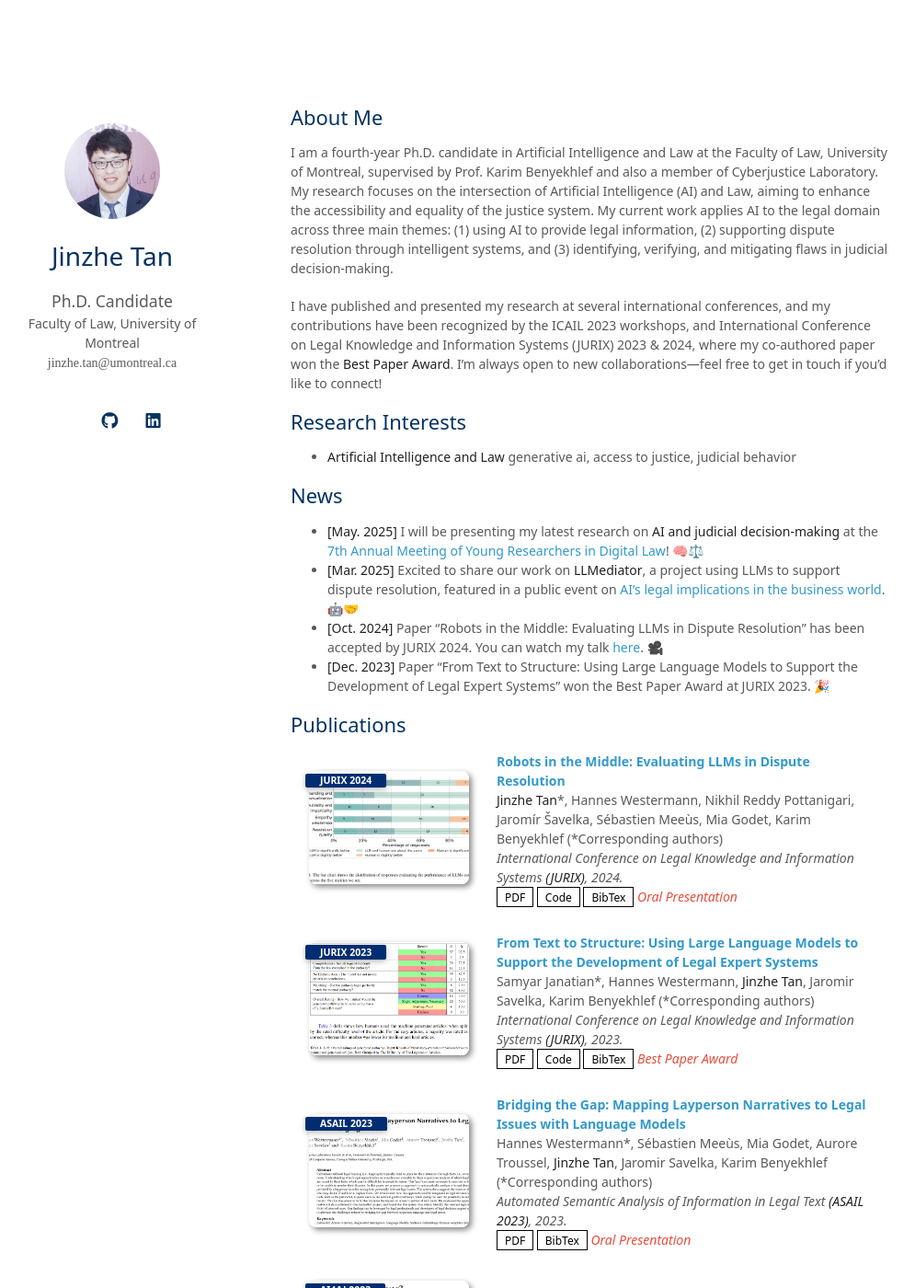
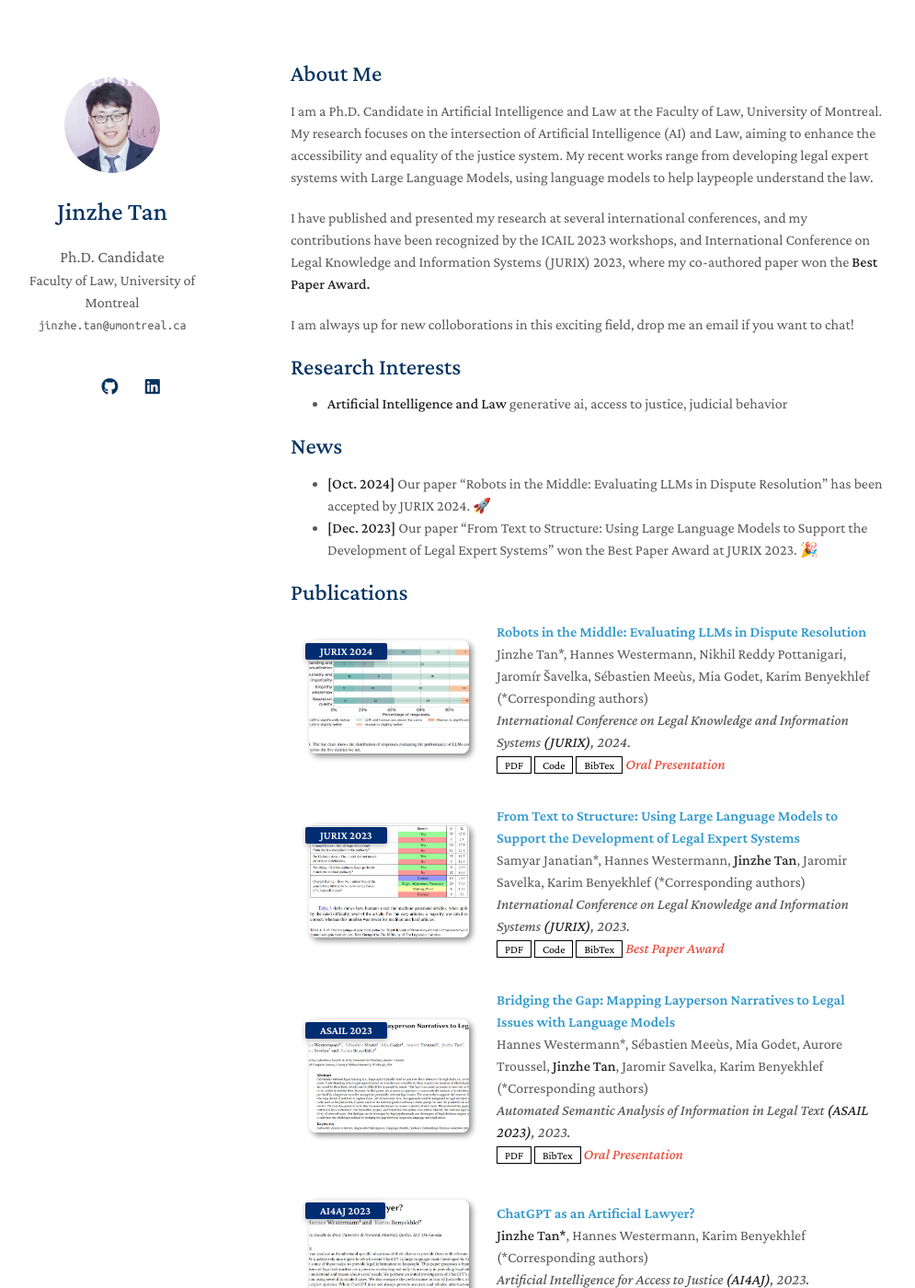
Before and after one commit to JinzheTan/jinzhetan.github.io, a Jekyll site: the page built from index.md, in a window 1280 px wide and 1400 px high. Shown: the whole window at 92% size, without its empty margins (154-1149 px from the left). Built offline with Jekyll 4.4.1, drawn with Linux system fonts in a browser that asks for light colours; nearby versions of some CDN libraries; some web fonts are replaced; a style sheet for code colours, icons or effects is not loaded; our own code applies the rules of GitHub Pages for plain Markdown files.

Commit message:
Revert "update pageviews, font and content"
This reverts commit ecab688e234da485bac494c9663ac217433b7770.

```diff
--- a/_config.yml
+++ b/_config.yml
@@ -34,7 +34,7 @@ auto_dark_mode: true
 
 # Font
 # You can use this option to choose between Serif or Sans Serif fonts.
-font: "Sans Serif" # or "Sans Serif"
+font: "Serif" # or "Sans Serif"
 
 # Google Analytics ID
 # Please remove this if you don't use Google Analytics
--- a/_data/publications.yml
+++ b/_data/publications.yml
@@ -1,6 +1,6 @@
 main:
   - title: "Robots in the Middle: Evaluating LLMs in Dispute Resolution"
-    authors: "<strong>Jinzhe Tan</strong>*, Hannes Westermann, Nikhil Reddy Pottanigari, Jaromír Šavelka, Sébastien Meeùs, Mia Godet, Karim Benyekhlef (*Corresponding authors)"
+    authors: "Jinzhe Tan*, Hannes Westermann, Nikhil Reddy Pottanigari, Jaromír Šavelka, Sébastien Meeùs, Mia Godet, Karim Benyekhlef (*Corresponding authors)"
     conference_short: "JURIX 2024"
     conference: "International Conference on Legal Knowledge and Information Systems <strong>(JURIX)</strong>, 2024."
     pdf: https://ebooks.iospress.nl/doi/10.3233/FAIA241243
--- a/_layouts/homepage.html
+++ b/_layouts/homepage.html
@@ -30,9 +30,6 @@
     <link rel=stylesheet href=https://cdnjs.cloudflare.com/ajax/libs/academicons/1.8.6/css/academicons.min.css integrity="sha256-uFVgMKfistnJAfoCUQigIl+JfUaP47GrRKjf6CTPVmw=" crossorigin=anonymous>
     <link rel=stylesheet href=https://cdnjs.cloudflare.com/ajax/libs/font-awesome/5.11.2/css/all.min.css integrity="sha256-+N4/V/SbAFiW1MPBCXnfnP9QSN3+Keu+NlB+0ev/YKQ=" crossorigin=anonymous>
 
-    <!-- Add Google Sans font -->
-    <link rel="stylesheet" href="https://cdn.jsdelivr.net/gh/mortezaom/google-sans-cdn@master/fonts.css" />
-
     {% if site.font == "Sans Serif" %}
     <link rel="stylesheet" href="./assets/css/font_sans_serif.css">
     {% else %}
@@ -50,17 +47,7 @@
       .image.avatar img {
         border-radius: 50%;
       }
-
-      .clustrmaps-container {
-        margin-top: 2px;
-        text-align: left;
-      }
-
-      .clustrmaps-map {
-        text-align: center;
-        margin: 15px 0;
-      }
-    </style>
+  </style>
 
   </head>
   <body>
@@ -125,26 +112,15 @@
 
       {{ content }}
 
-      <div class="clustrmaps-container">
-        <h2 id="pageviews" style="margin: 2px 0px -5px;">Pageviews</h2>
-
-        <br>
-
-        <div class="clustrmaps-map">
-          <script type='text/javascript' id='clustrmaps' src='//cdn.clustrmaps.com/map_v2.js?cl=ffffff&w=396&t=n&d=SWEWMcOqgVzLnDGS5hb4iNyskhpvDA2b3vT6zQGFLHw&co=2d78ad&cmo=3acc3a&cmn=ff5353&ct=ffffff'></script>
-        </div>
-      </div>
-
       <br>
 
-      <div style="margin-top: 80px;">
-        {% if site.enable_footnote %}
-        <p><small>Powered by Jekyll and <a href="https://github.com/yaoyao-liu/minimal-light" target="_blank" rel="noopener">Minimal Light</a> theme.</small></p>
-        {% endif %}
-      </div>
+      {% if site.enable_footnote %}
+      <p><small>Powered by Jekyll and <a href="https://github.com/yaoyao-liu/minimal-light" target="_blank" rel="noopener">Minimal Light</a> theme.</small></p>
+      {% endif %}
 
       </section>
       <footer>
+
       </footer>
     </div>
     <script src="{{ "/assets/js/scale.fix.js" | relative_url }}"></script>
--- a/assets/css/font.css
+++ b/assets/css/font.css
@@ -1,10 +1,10 @@
-@import url('https://fonts.googleapis.com/css2?family=Noto+Serif:ital,wght@0,400;0,500;0,600;1,500;1,600&display=swap');
+@import url('https://fonts.googleapis.com/css2?family=Crimson+Pro:ital,wght@0,400;0,500;0,600;1,500;1,600&display=swap');
 @import url('https://fonts.googleapis.com/css2?family=Ubuntu+Mono&display=swap');
 
 body {
   background-color: #fff;
   padding:0px;
-  font: 16.0px/1.5 'Noto Serif', serif;
+  font: 16.0px/1.5 Crimson Pro, serif;
   color:#595959;
   font-weight:400;
   margin:0
--- a/assets/css/font_sans_serif.css
+++ b/assets/css/font_sans_serif.css
@@ -1,22 +1,7 @@
-@import url('https://fonts.googleapis.com/css2?family=Google+Sans:wght@400;500;700&display=swap');
-
 body {
-    display: block;
     background-color: #fff;
-    padding: 50px;
-    font-family: "Google Sans", system-ui, -apple-system, BlinkMacSystemFont, "Segoe UI", Roboto, "Helvetica Neue", Arial, "Noto Sans", sans-serif, "Apple Color Emoji", "Segoe UI Emoji", "Segoe UI Symbol", "Noto Color Emoji";
-    font-size: 14px;
-    line-height: 1.5;
-    color: #595959;
-    font-weight: 400;
-    margin: 8px;
-    width: auto;
-}
-
-section {
-    font-family: "Google Sans", system-ui, -apple-system, BlinkMacSystemFont, "Segoe UI", Roboto, "Helvetica Neue", Arial, "Noto Sans", sans-serif, "Apple Color Emoji", "Segoe UI Emoji", "Segoe UI Symbol", "Noto Color Emoji";
-}
-
-h1, h2, h3, h4, h5, h6, p, a, li, ul, ol {
-    font-family: "Google Sans", system-ui, -apple-system, BlinkMacSystemFont, "Segoe UI", Roboto, "Helvetica Neue", Arial, "Noto Sans", sans-serif, "Apple Color Emoji", "Segoe UI Emoji", "Segoe UI Symbol", "Noto Color Emoji";
-}
+    padding:50px;
+    font: 14px/1.5 -apple-system, BlinkMacSystemFont, "Segoe UI", Roboto, Oxygen, Ubuntu, Cantarell, "Fira Sans", "Droid Sans", "Helvetica Neue", Arial, sans-serif, "Apple Color Emoji", "Segoe UI Emoji", "Segoe UI Symbol";
+    color:#595959;
+    font-weight:400;
+  }
--- a/index.md
+++ b/index.md
@@ -4,9 +4,11 @@ layout: homepage
 
 ## About Me
 
-I am a fourth-year Ph.D. candidate in Artificial Intelligence and Law at the Faculty of Law, University of Montreal, supervised by Prof. Karim Benyekhlef and also a member of Cyberjustice Laboratory. My research focuses on the intersection of Artificial Intelligence (AI) and Law, aiming to enhance the accessibility and equality of the justice system. My current work applies AI to the legal domain across three main themes: (1) using AI to provide legal information, (2) supporting dispute resolution through intelligent systems, and (3) identifying, verifying, and mitigating flaws in judicial decision-making.
+I am a Ph.D. Candidate in Artificial Intelligence and Law at the Faculty of Law, University of Montreal. My research focuses on the intersection of Artificial Intelligence (AI) and Law, aiming to enhance the accessibility and equality of the justice system. My recent works range from developing legal expert systems with Large Language Models, using language models to help laypeople understand the law.
 
-I have published and presented my research at several international conferences, and my contributions have been recognized by the ICAIL 2023 workshops, and International Conference on Legal Knowledge and Information Systems (JURIX) 2023 & 2024, where my co-authored paper won the <strong>Best Paper Award</strong>. I’m always open to new collaborations—feel free to get in touch if you’d like to connect!
+I have published and presented my research at several international conferences, and my contributions have been recognized by the ICAIL 2023 workshops, and International Conference on Legal Knowledge and Information Systems (JURIX) 2023, where my co-authored paper won the <strong>Best Paper Award<strong>.
+
+I am always up for new colloborations in this exciting field, drop me an email if you want to chat!
 
 ## Research Interests
 
@@ -14,10 +16,8 @@ I have published and presented my research at several international conferences,
 
 ## News
 
-- **[May. 2025]** I will be presenting my latest research on **AI and judicial decision-making** at the [7th Annual Meeting of Young Researchers in Digital Law](https://www.obvia.ca/evenements/7e-edition-rencontre-des-jeunes-chercheuses-et-chercheurs-en-droit-numerique)! 🧠⚖️
-- **[Mar. 2025]** Excited to share our work on **LLMediator**, a project using LLMs to support dispute resolution, featured in a public event on [AI’s legal implications in the business world](https://www.crdp.umontreal.ca/nouvelles/2025/03/12/au-dela-du-battage-mediatique-les-incidences-juridiques-de-lia-en-entreprise/). 🤖🤝
-- **[Oct. 2024]** Paper "Robots in the Middle: Evaluating LLMs in Dispute Resolution" has been accepted by JURIX 2024. You can watch my talk [here](https://www.youtube.com/watch?v=VxQiBbgWMb4&t=614s). 🎥
-- **[Dec. 2023]** Paper "From Text to Structure: Using Large Language Models to Support the Development of Legal Expert Systems" won the Best Paper Award at JURIX 2023. 🎉
+- **[Oct. 2024]** Our paper "Robots in the Middle: Evaluating LLMs in Dispute Resolution" has been accepted by JURIX 2024. 🚀
+- **[Dec. 2023]** Our paper "From Text to Structure: Using Large Language Models to Support the Development of Legal Expert Systems" won the Best Paper Award at JURIX 2023. 🎉
 
 {% include_relative _includes/publications.md %}
 
```
